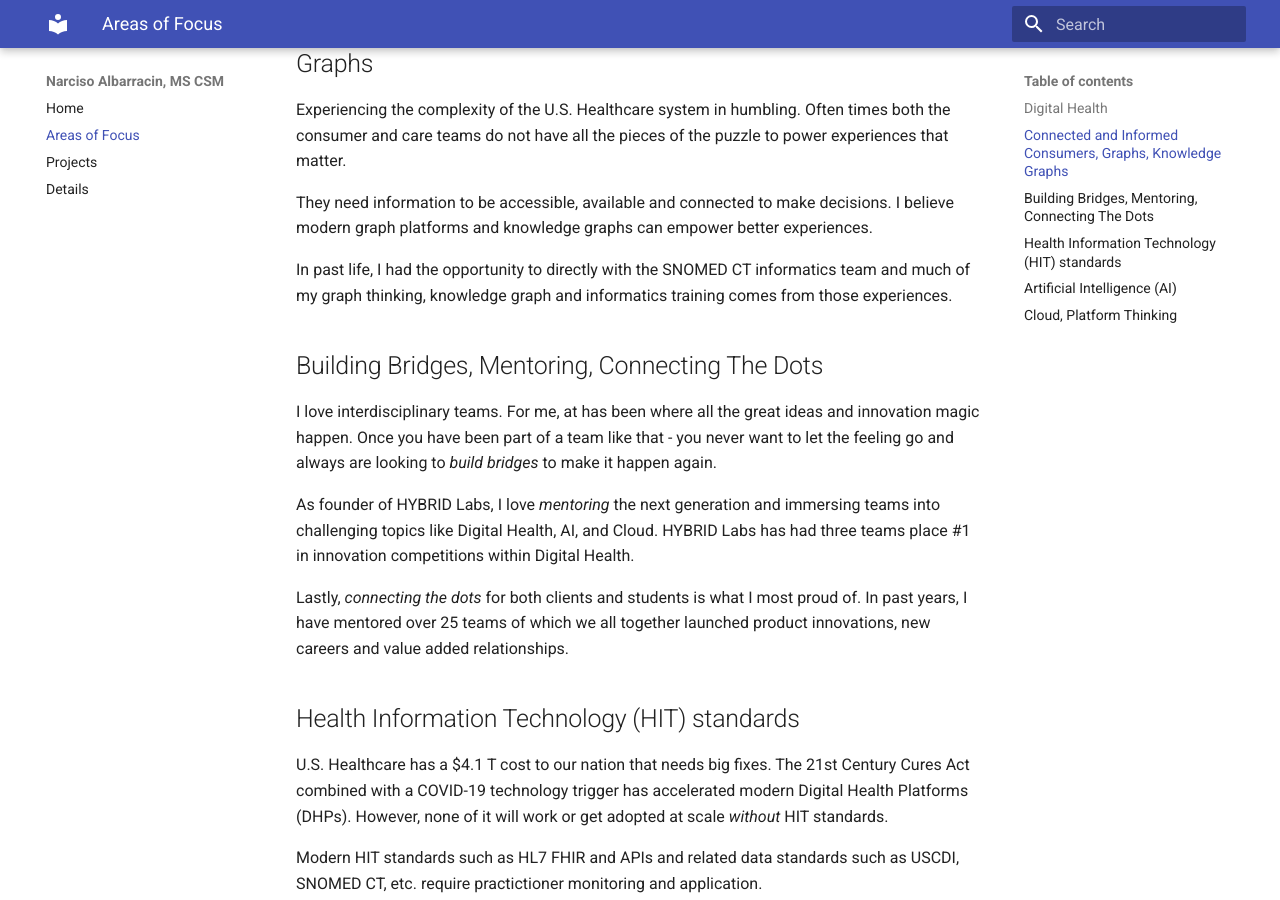
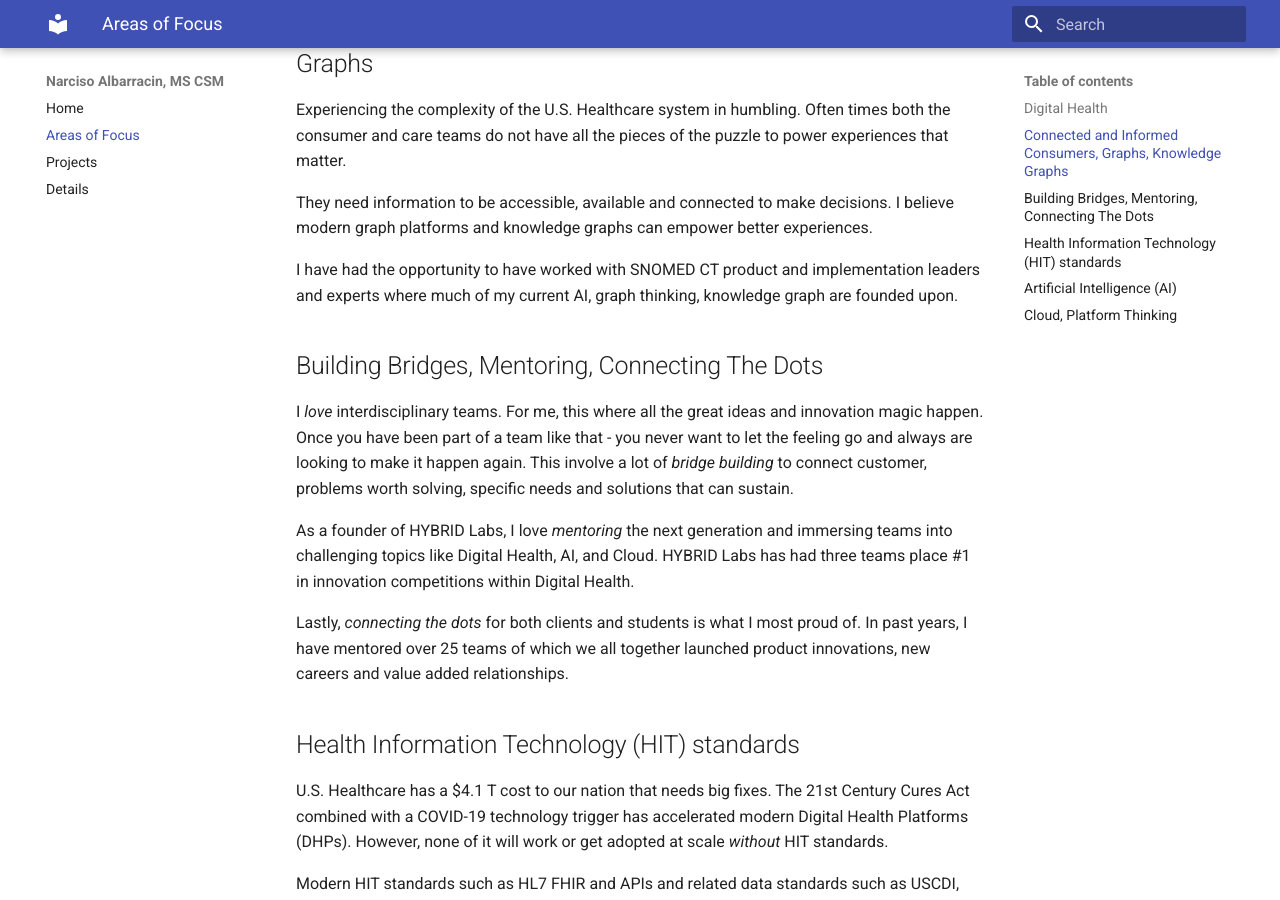
Before and after one commit to nalbarr/portfolio, an MkDocs documentation site: the page built from docs/areas.md, in a window 1280 px wide and 900 px high, scrolled down 402 px. Built offline with MkDocs 1.6.1 and Material for MkDocs 9.7.7, drawn with Linux system fonts in a browser that asks for light colours.

Commit message:
Update areas.md

```diff
--- a/docs/areas.md
+++ b/docs/areas.md
@@ -10,12 +10,12 @@ Experiencing the complexity of the U.S. Healthcare system in humbling.  Often ti
 
 They need information to be accessible, available and connected to make decisions.  I believe modern graph platforms and knowledge graphs can empower better experiences.
 
-In past life, I had the opportunity to directly with the SNOMED CT informatics team and much of my graph thinking, knowledge graph and informatics training comes from those experiences.
+I have had the opportunity to have worked with SNOMED CT product and implementation leaders and experts where much of my current AI, graph thinking, knowledge graph are founded upon.
 
 ## Building Bridges, Mentoring, Connecting The Dots
-I love interdisciplinary teams.  For me, at has been where all the great ideas and innovation magic happen.  Once you have been part of a team like that - you never want to let the feeling go and always are looking to *build bridges* to make it happen again.
+I *love* interdisciplinary teams.  For me, this where all the great ideas and innovation magic happen.  Once you have been part of a team like that - you never want to let the feeling go and always are looking to make it happen again.  This involve a lot of *bridge building* to connect customer, problems worth solving, specific needs and solutions that can sustain.
 
-As founder of HYBRID Labs, I love *mentoring* the next generation and immersing teams into challenging topics like Digital Health, AI, and Cloud.  HYBRID Labs has had three teams place #1 in innovation competitions within Digital Health.
+As a founder of HYBRID Labs, I love *mentoring* the next generation and immersing teams into challenging topics like Digital Health, AI, and Cloud.  HYBRID Labs has had three teams place #1 in innovation competitions within Digital Health.
 
 Lastly, *connecting the dots* for both clients and students is what I most proud of.  In past years, I have mentored over 25 teams of which we all together launched product innovations, new careers and value added relationships.
 
```
